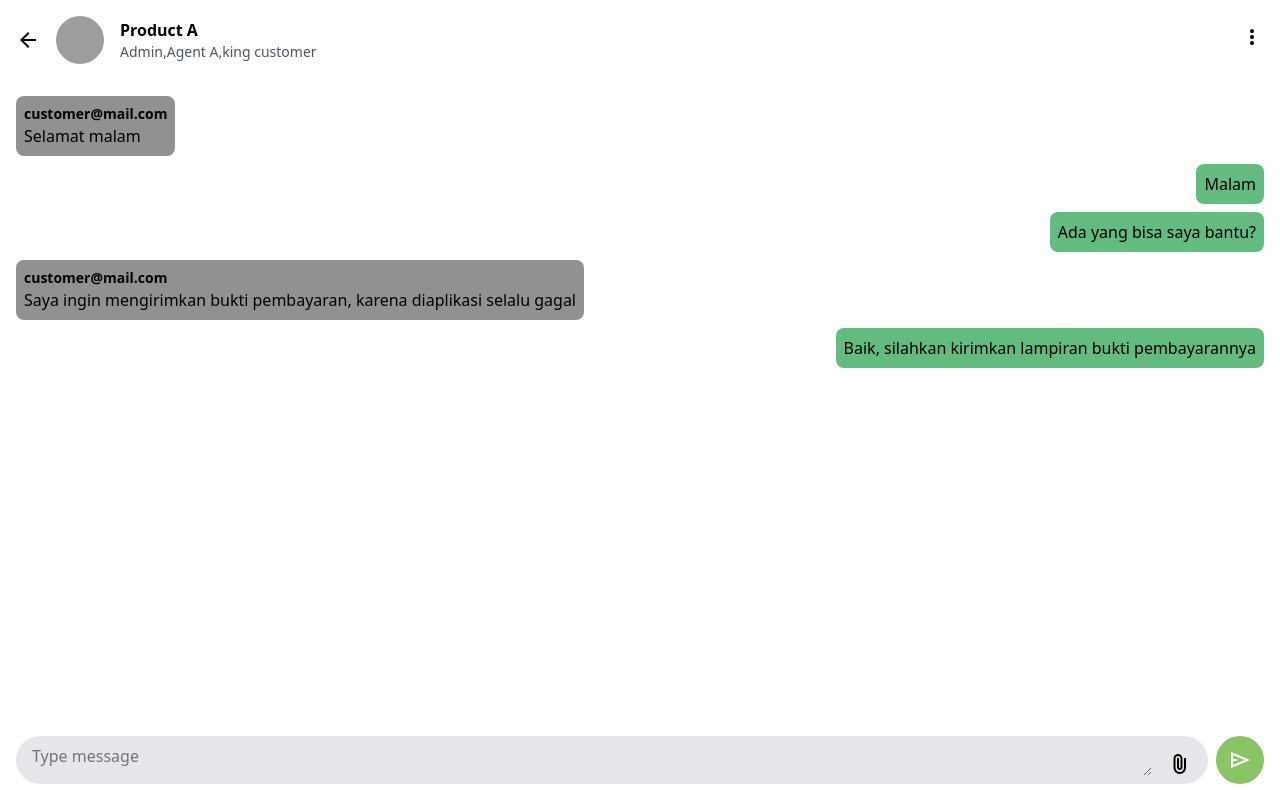
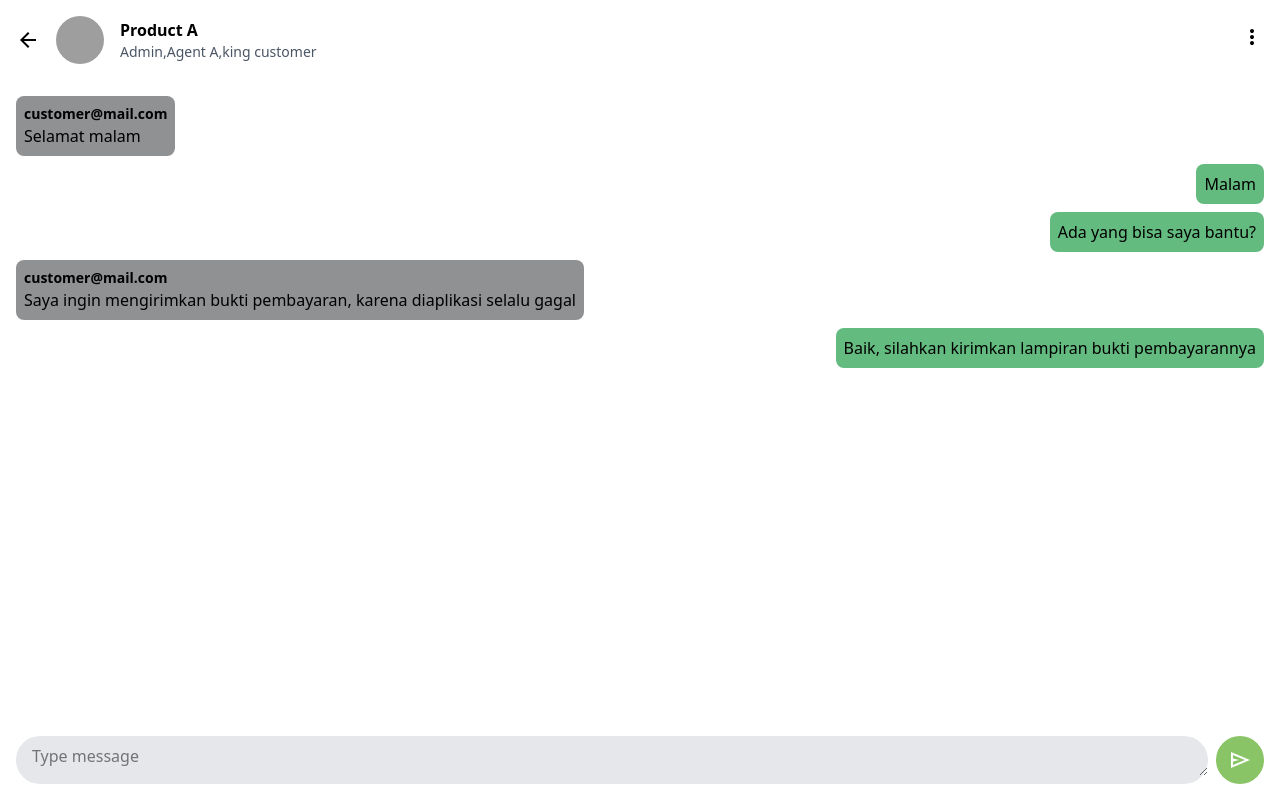
Before and after one commit to zakymzn/chat-room, a React (Vite) app: page /group/12456 in a window 1280 px wide. Built offline with nearby package versions, Linux system fonts and the light colour scheme; grey boxes are pictures that could not be loaded.

Commit message:
menghapus tombol attach file

```diff
--- a/src/pages/GroupChatPage.tsx
+++ b/src/pages/GroupChatPage.tsx
@@ -95,14 +95,7 @@ function GroupChatPage() {
       <footer className="bg-white p-4 flex bottom-0 w-full sticky">
         <form onSubmit={handleSendMessage} className="w-full flex justify-between items-end space-x-2">
           <div className="h-auto w-full min-h-12 pl-4 py-2 bg-gray-200 flex items-end rounded-4xl">
-
             <textarea name="message" id="message" placeholder="Type message" value={message} onChange={(e) => setMessage(e.target.value)} className="w-full focus:outline-none field-sizing-content min-h-8 max-h-40"></textarea>
-
-            <input id="file" type="file" accept="image/*, video/*, .pdf" hidden />
-            <label htmlFor="file" className="mx-4 hover:cursor-pointer">
-              <svg xmlns="http://www.w3.org/2000/svg" height="24px" viewBox="0 -960 960 960" width="24px" fill="#000000"><path d="M720-330q0 104-73 177T470-80q-104 0-177-73t-73-177v-370q0-75 52.5-127.5T400-880q75 0 127.5 52.5T580-700v350q0 46-32 78t-78 32q-46 0-78-32t-32-78v-370h80v370q0 13 8.5 21.5T470-320q13 0 21.5-8.5T500-350v-350q-1-42-29.5-71T400-800q-42 0-71 29t-29 71v370q-1 71 49 120.5T470-160q70 0 119-49.5T640-330v-390h80v390Z" /></svg>
-
-            </label>
           </div>
           <button className="bg-dollar-bill px-3 w-12 h-12 flex items-center justify-center rounded-full hover:bg-celadon-blue hover:cursor-pointer transition-all duration-200">
             <svg xmlns="http://www.w3.org/2000/svg" height="24px" viewBox="0 -960 960 960" width="24px" fill="#FFFFFF"><path d="M120-160v-640l760 320-760 320Zm80-120 474-200-474-200v140l240 60-240 60v140Zm0 0v-400 400Z" /></svg>
--- a/src/pages/GroupDetailPage.tsx
+++ b/src/pages/GroupDetailPage.tsx
@@ -6,7 +6,6 @@ import data from "../data/dummy_response.json";
 function GroupDetailPage() {
   const [response, setResponse] = useState<Datas>();
   const [userId, setUserId] = useState("");
-  const roomId = window.location.pathname.split('/').pop();
 
   useEffect(() => {
     const handleFetchData = () => {
--- a/src/pages/HomePage.tsx
+++ b/src/pages/HomePage.tsx
@@ -11,7 +11,6 @@ function HomePage() {
   const [message, setMessage] = useState("");
   const [selectedRoom, setSelectedRoom] = useState<number>(0);
   const [showGroupDetail, setShowGroupDetail] = useState(false);
-  const roomId = window.location.pathname.split('/').pop();
   const nanoid = customAlphabet('1234567890', 8);
 
   const handleSendMessage = (e: React.FormEvent) => {
@@ -162,14 +161,7 @@ function HomePage() {
               <footer className="bg-white p-4 flex bottom-0 w-full sticky">
                 <form onSubmit={handleSendMessage} className="w-full flex justify-between items-end space-x-2">
                   <div className="h-auto w-full min-h-12 pl-4 py-2 bg-gray-200 flex items-end rounded-4xl">
-
                     <textarea name="message" id="message" placeholder="Type message" value={message} onChange={(e) => setMessage(e.target.value)} className="w-full focus:outline-none field-sizing-content min-h-8 max-h-40"></textarea>
-
-                    <input id="file" type="file" accept="image/*, video/*, .pdf" hidden />
-                    <label htmlFor="file" className="mx-4 hover:cursor-pointer">
-                      <svg xmlns="http://www.w3.org/2000/svg" height="24px" viewBox="0 -960 960 960" width="24px" fill="#000000"><path d="M720-330q0 104-73 177T470-80q-104 0-177-73t-73-177v-370q0-75 52.5-127.5T400-880q75 0 127.5 52.5T580-700v350q0 46-32 78t-78 32q-46 0-78-32t-32-78v-370h80v370q0 13 8.5 21.5T470-320q13 0 21.5-8.5T500-350v-350q-1-42-29.5-71T400-800q-42 0-71 29t-29 71v370q-1 71 49 120.5T470-160q70 0 119-49.5T640-330v-390h80v390Z" /></svg>
-
-                    </label>
                   </div>
                   <button className="bg-dollar-bill px-3 w-12 h-12 flex items-center justify-center rounded-full hover:bg-celadon-blue hover:cursor-pointer transition-all duration-200">
                     <svg xmlns="http://www.w3.org/2000/svg" height="24px" viewBox="0 -960 960 960" width="24px" fill="#FFFFFF"><path d="M120-160v-640l760 320-760 320Zm80-120 474-200-474-200v140l240 60-240 60v140Zm0 0v-400 400Z" /></svg>
```
